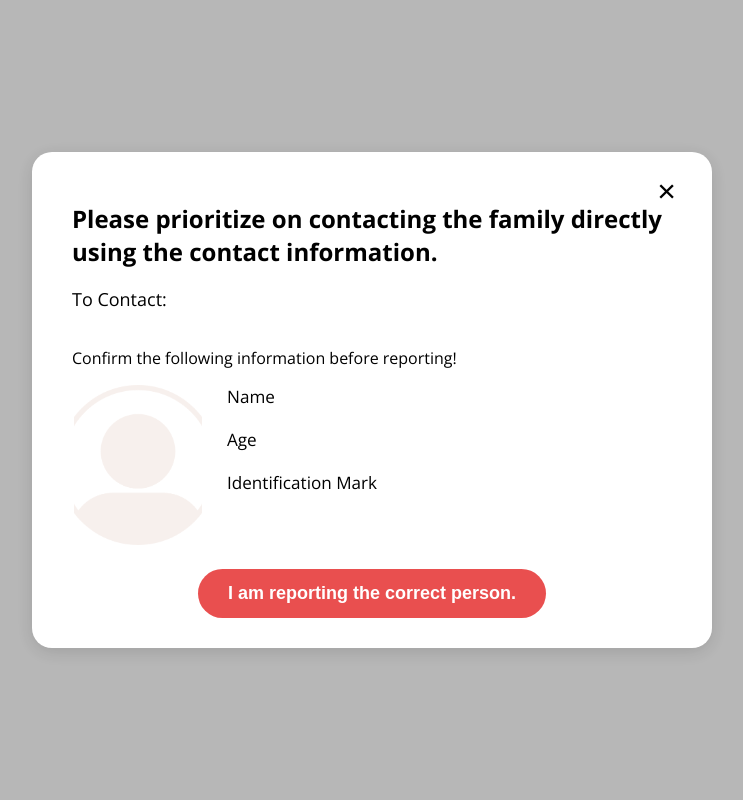
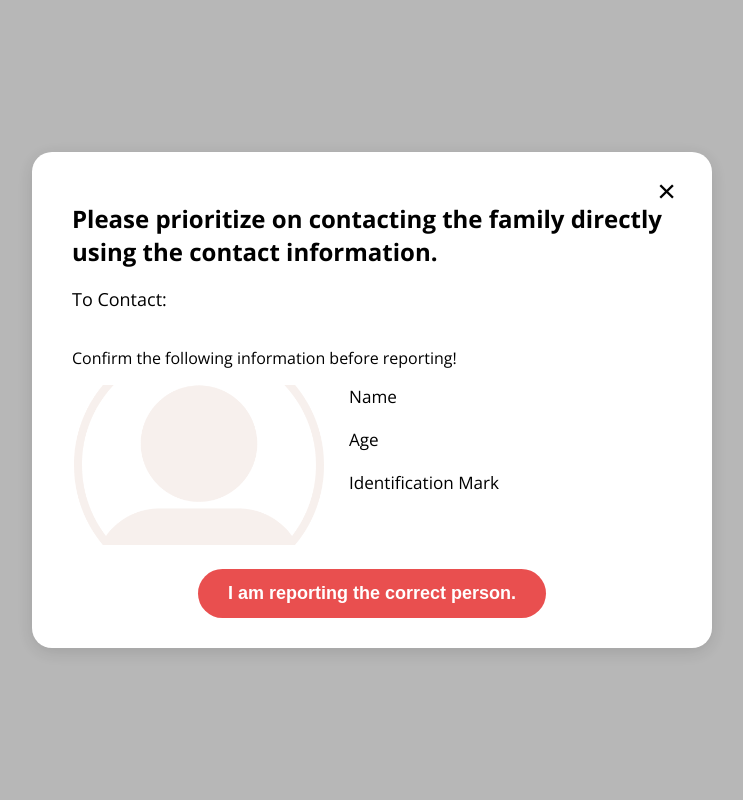
Before and after one commit to 270292082/Hope4All, a Flask app: template templates/confirm-missing.html in a window 1280 px wide. Shown: the whole page, without its empty margins (268-1011 px from the left). Run offline with Flask 3, Linux system fonts and the light colour scheme; the template is opened without the code that fills it, so the values that code supplies are empty.

Commit message:
minor changes, language and confirm missing page

```diff
--- a/static/confirm-missing.css
+++ b/static/confirm-missing.css
@@ -86,6 +86,7 @@ body
 .profile
 {
     width: 10vw;
+    min-width: 250px;
     height: 20vh;
     object-fit: cover;
     border-radius: 8px;
```
Also changed, not shown: translations/en/LC_MESSAGES/messages.po, translations/fr/LC_MESSAGES/messages.po, translations/mi/LC_MESSAGES/messages.po, translations/my_MM/LC_MESSAGES/messages.po, translations/zh_Hans_CN/LC_MESSAGES/messages.po, 6 other files.
